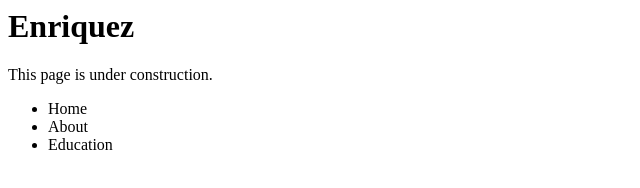
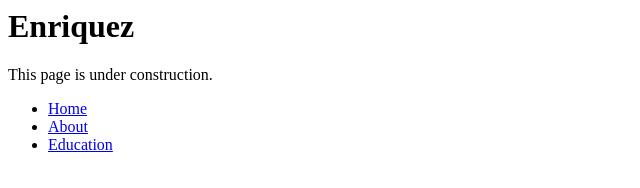
Before and after one commit to programming001/enriquezvictor, a plain HTML site: page About.html in a window 1280 px wide. Shown: the whole page, without its empty margins (0-640 px from the left). Drawn offline with Linux system fonts and the light colour scheme.

Commit message:
Update About.html

```diff
--- a/About.html
+++ b/About.html
@@ -11,9 +11,9 @@
     </p>
 
   <ul>
-    <li>Home</li>
-    <li>About</li>
-    <li>Education</li>
+    <li><a href ="index.html" > Home </a></li>
+    <li><a href = "about.html"> About </a></li>
+    <li><a href = "education.html"> Education </a></li>
   </ul>
 
 </html>
```
